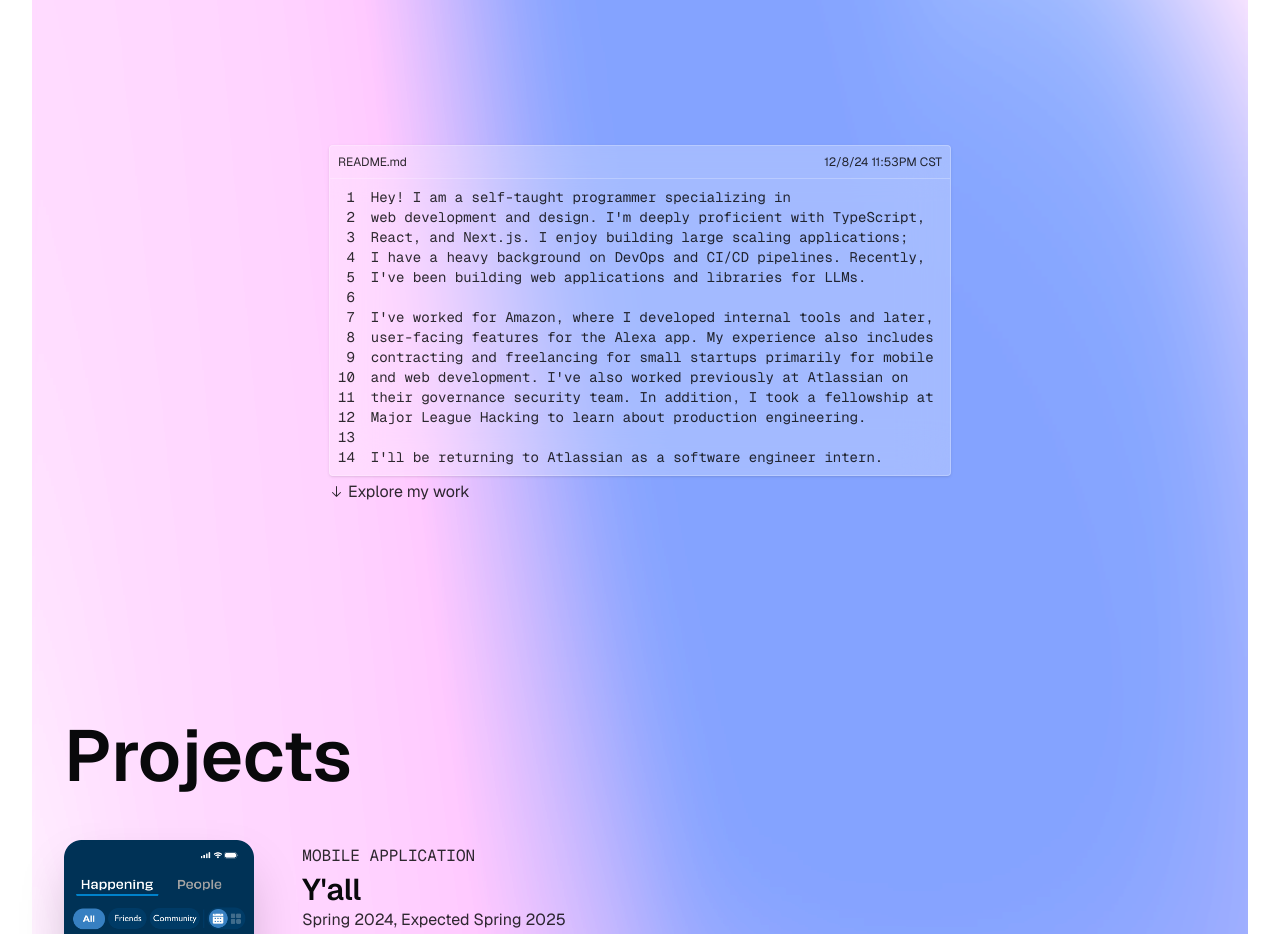
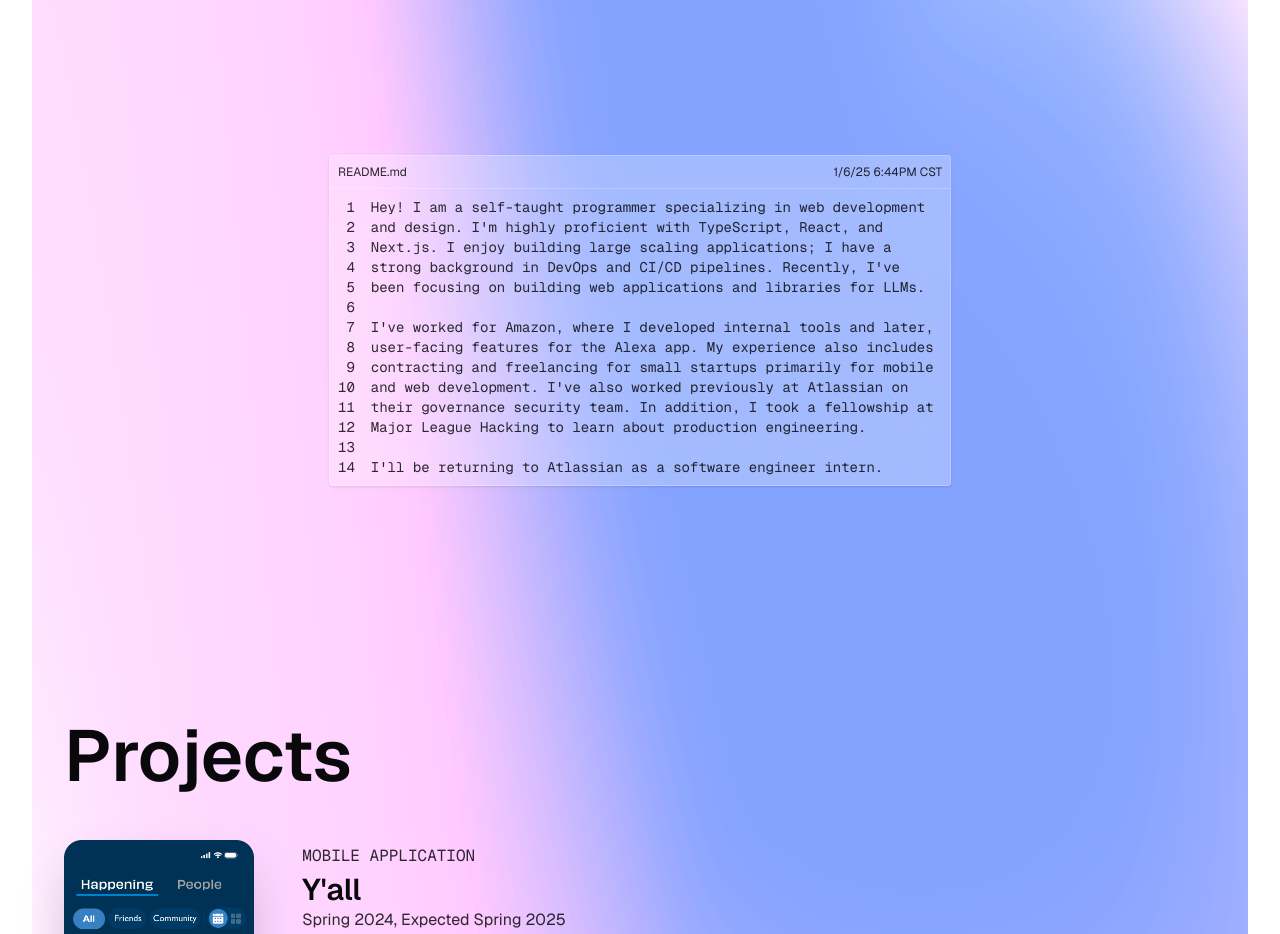
Before and after one commit to lanc33llis/personal-site, a Next.js app: page / in a window 1280 px wide. Shown: the part 880-1814 px from the top of the page. Built offline with nearby package versions, Linux system fonts and the light colour scheme.

Commit message:
mostly grammar

```diff
--- a/components/Home/About.tsx
+++ b/components/Home/About.tsx
@@ -6,12 +6,17 @@
 
 import hyperlineLight from "@/styles/hyperline-light";
 import { ArrowDownIcon, ChevronDownIcon } from "@radix-ui/react-icons";
+import MarkdownIcon from "./markdown-icon";
+import { cn } from "@/lib/utils";
 
-const snippet = `Hey! I am a self-taught programmer specializing in
-web development and design. I'm deeply proficient with TypeScript,
-React, and Next.js. I enjoy building large scaling applications;
-I have a heavy background on DevOps and CI/CD pipelines. Recently,
-I've been building web applications and libraries for LLMs.
+const files = {
+  "README.md": {
+    lastEdit: "1/6/25 6:44PM CST",
+    content: `Hey! I am a self-taught programmer specializing in web development
+and design. I'm highly proficient with TypeScript, React, and
+Next.js. I enjoy building large scaling applications; I have a
+strong background in DevOps and CI/CD pipelines. Recently, I've
+been focusing on building web applications and libraries for LLMs.
 
 I've worked for Amazon, where I developed internal tools and later,
 user-facing features for the Alexa app. My experience also includes
@@ -20,7 +25,19 @@
 their governance security team. In addition, I took a fellowship at
 Major League Hacking to learn about production engineering.
 
-I'll be returning to Atlassian as a software engineer intern.`;
+I'll be returning to Atlassian as a software engineer intern.`,
+  },
+  "RESUME.md": {
+    lastEdit: "12/8/24 11:53PM CST",
+    content: `# Lance Ellis`,
+  },
+} as const satisfies Record<
+  string,
+  {
+    lastEdit: string;
+    content: string;
+  }
+>;
 
 const About = () => {
   const ref = useRef<HTMLDivElement>(null);
@@ -32,137 +49,54 @@
 
   const codeRef = useRef<HTMLPreElement>(null);
 
+  const [selectedFile, setSelectedFile] =
+    useState<keyof typeof files>("README.md");
+
+
   return (
     <div
       ref={ref}
       className="relative h-screen flex justify-center snap-center items-center overflow-hidden"
     >
-      {/* <div className="w-[200px] lg:w-[300px] h-fit absolute">
-        <m.div
-          initial={{ opacity: 0, y: "var(--y-from)", x: "var(--x)" }}
-          {...(inView && {
-            initial: { opacity: 0, y: "var(--y-from)", x: "var(--x)" },
-            animate: { opacity: 1, y: "var(--y-to)" },
-          })}
-          transition={{ duration: 2, type: "spring" }}
-          className="
-            [--x:-85px]
-            sm:[--x:-205px]
-            md:[--x:-305px]
-            [--y-from:-240px]
-            [--y-to:-140px]
-            sm:[--y-from:-220px]
-            sm:[--y-to:-70px]
-          "
-        >
-          <Image
-            style={{ clipPath: "url(#computer-image)" }}
-            width={0.8}
-            height={1}
-            layout="responsive"
-            src={"/andras-vas-Bd7gNnWJBkU-unsplash.jpg"}
-            alt="picture of me by Rae Xin"
-            quality={10}
-            priority
-          />
-          <svg className="absolute left-0 right-0 w-full h-full">
-            <defs>
-              <clipPath id="computer-image">
-                <m.rect
-                  {...(inView && {
-                    initial: { y: "0", opacity: 0 },
-                    animate: { y: "5%", opacity: 1 },
-                  })}
-                  transition={{ duration: 3, type: "spring" }}
-                  x="15%"
-                  width="70%"
-                  height="95%"
-                  rx={10}
-                />
-              </clipPath>
-            </defs>
-          </svg>
-        </m.div>
-      </div>
-      <div className="w-[200px] lg:w-[300px] h-fit absolute">
-        <m.div
-          transition={{ duration: 2, type: "spring", delay: 0.5 }}
-          initial={{ opacity: 0, y: "var(--y-from)", x: "var(--x)" }}
-          {...(inView && {
-            initial: { opacity: 0, y: "var(--y-from)", x: "var(--x)" },
-            animate: { opacity: 1, y: "var(--y-to)" },
-          })}
-          className="
-            [--x:85px]
-            sm:[--x:205px]
-            md:[--x:305px]
-            [--y-from:40px]
-            [--y-to:140px]
-            md:[--y-from:-80px]
-            md:[--y-to:60px]
-          "
-        >
-          <Image
-            style={{ clipPath: "url(#space-image)" }}
-            width={0.7913232}
-            height={1}
-            layout="responsive"
-            src={"/joel-filipe-QwoNAhbmLLo-unsplash.jpg"}
-            alt="picture of me by Rae Xin"
-            quality={10}
-            priority
-          />
-          <svg className="absolute left-0 right-0 w-full h-full">
-            <defs>
-              <clipPath id="space-image">
-                <m.rect
-                  {...(inView && {
-                    initial: { y: "0", opacity: 0 },
-                    animate: { y: "5%", opacity: 1 },
-                  })}
-                  transition={{ duration: 3, type: "spring", delay: 0.5 }}
-                  x="15%"
-                  width="70%"
-                  height="95%"
-                  rx={10}
-                />
-              </clipPath>
-            </defs>
-          </svg>
-        </m.div>
-      </div> */}
-      <div className="relative w-fit h-max flex flex-col gap-1">
-        {/* WIP File Explorer for different 'files' */}
-        {/* <div className="text-xs absolute z-50 -translate-x-[150%] flex flex-col h-full p-2 rounded border bg-background/25 border-background/25 dark:border-foreground/10 dark:bg-foreground/10 shadow backdrop-blur-xl">
-          <span className="flex gap-1 items-center pb-2">
+      <div className="relative max-w-[622px] h-max flex flex-col gap-1">
+        {/* <div className="text-xs absolute z-50 -translate-x-[150%] flex flex-col h-full rounded border bg-background/25 border-background/25 dark:border-foreground/10 dark:bg-foreground/10 shadow backdrop-blur-xl">
+          <span className="flex gap-1 items-center p-2">
             <ChevronDownIcon />
             <span>lancee</span>
           </span>
-          <button>
-            <span>README.md</span>
-          </button>
+          {Object.keys(files).map((file) => (
+            <button
+              key={file}
+              className={cn(
+                "flex gap-1 px-2 hover:bg-foreground/10 py-0.5",
+                file === selectedFile && "bg-foreground/10 text-foreground/100"
+              )}
+              onClick={() => setSelectedFile(file as keyof typeof files)}
+            >
+              <MarkdownIcon />
+              <span>{file}</span>
+            </button>
+          ))}
         </div> */}
-        <div className="mt-2 w-fit flex flex-col rounded border bg-background/25 border-background/25 dark:border-foreground/10 dark:bg-foreground/10 shadow backdrop-blur-xl">
-          <div className="border-b flex justify-between border-background/25 dark:border-foreground/10 p-1 sm:p-2 pl-2 text-left font-code text-[8px] sm:text-xs">
-            <span>README.md</span>
-            <span className="dark:text-foreground">12/8/24 11:53PM CST</span>
+        <div className="w-fit flex my-4 flex-col rounded border bg-background/25 border-background/25 dark:border-foreground/10 dark:bg-foreground/10 shadow backdrop-blur-xl">
+          <div className="border-b flex justify-between border-background/25 dark:border-foreground/10 p-1 sm:p-2 pl-2 text-left font-code text-[.5rem] sm:text-xs">
+            <span>{selectedFile}</span>
+            <span className="dark:text-foreground">
+              {files[selectedFile].lastEdit}
+            </span>
           </div>
-          <pre className="flex h-full p-1 sm:p-2 text-[8px] sm:text-sm w-fit">
+          <pre className="flex h-full p-1 sm:p-2 text-[8px] sm:text-xs md:text-sm w-fit">
             <div className="h-full flex flex-col pr-4">
-              {Array.from({ length: 14 }, (_, i) => i + 1).map((line) => (
+              {Array.from({ length: files[selectedFile].content.split("\n").length }, (_, i) => i + 1).map((line) => (
                 <span key={line} className="text-end dark:text-foreground">
                   {line}
                 </span>
               ))}
             </div>
             <code className="dark:text-foreground" ref={codeRef}>
-              {snippet}
+              {files[selectedFile].content}
             </code>
           </pre>
-        </div>
-        <div className="w-full flex items-center gap-1">
-          <ArrowDownIcon />
-          <span>Explore my work</span>
         </div>
       </div>
     </div>
--- /dev/null
+++ b/components/Home/markdown-icon.tsx
@@ -0,0 +1,16 @@
+const MarkdownIcon = () => {
+  return (
+    <svg
+      width="25"
+      fill="none"
+      viewBox="0 0 208 128"
+      xmlns="http://www.w3.org/2000/svg"
+    >
+      <g className="fill-foreground">
+        <path d="m30 98v-68h20l20 25 20-25h20v68h-20v-39l-20 25-20-25v39zm125 0-30-33h20v-35h20v35h20z" />
+      </g>
+    </svg>
+  );
+};
+
+export default MarkdownIcon;
```
